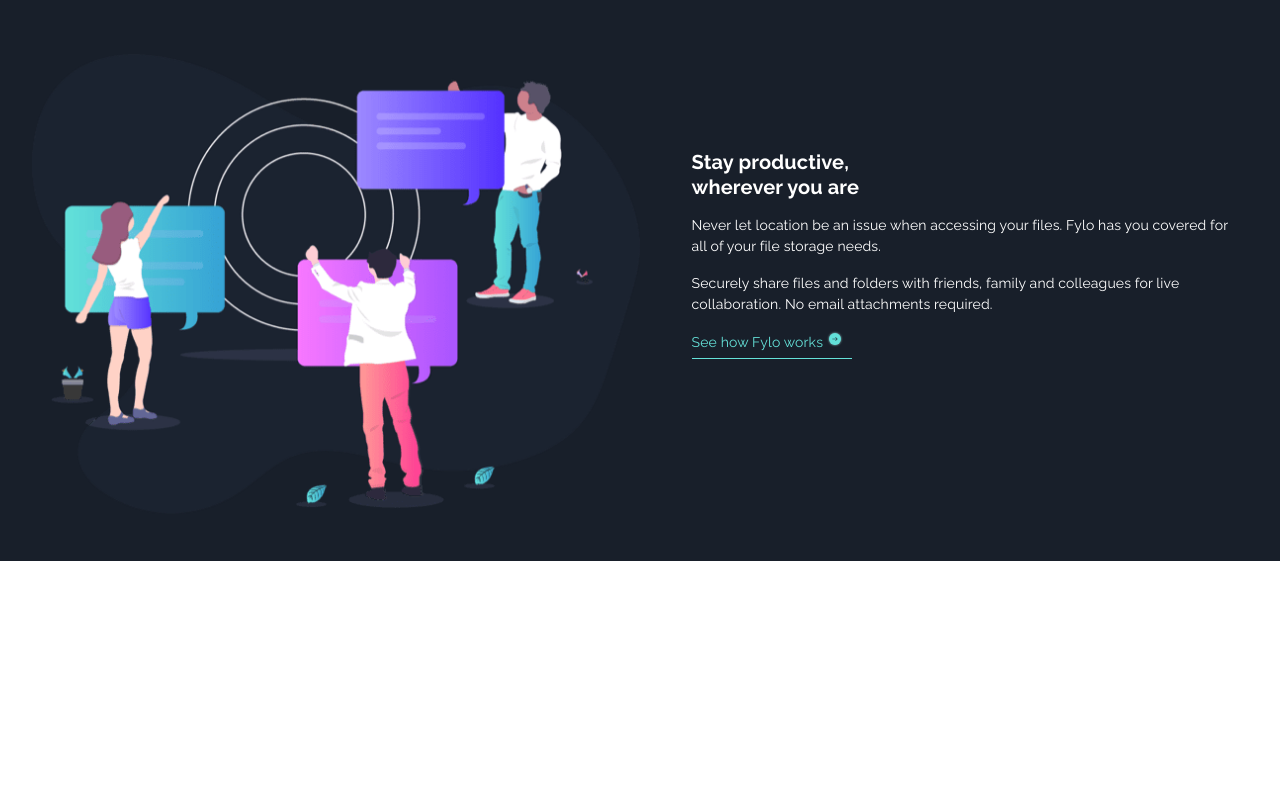
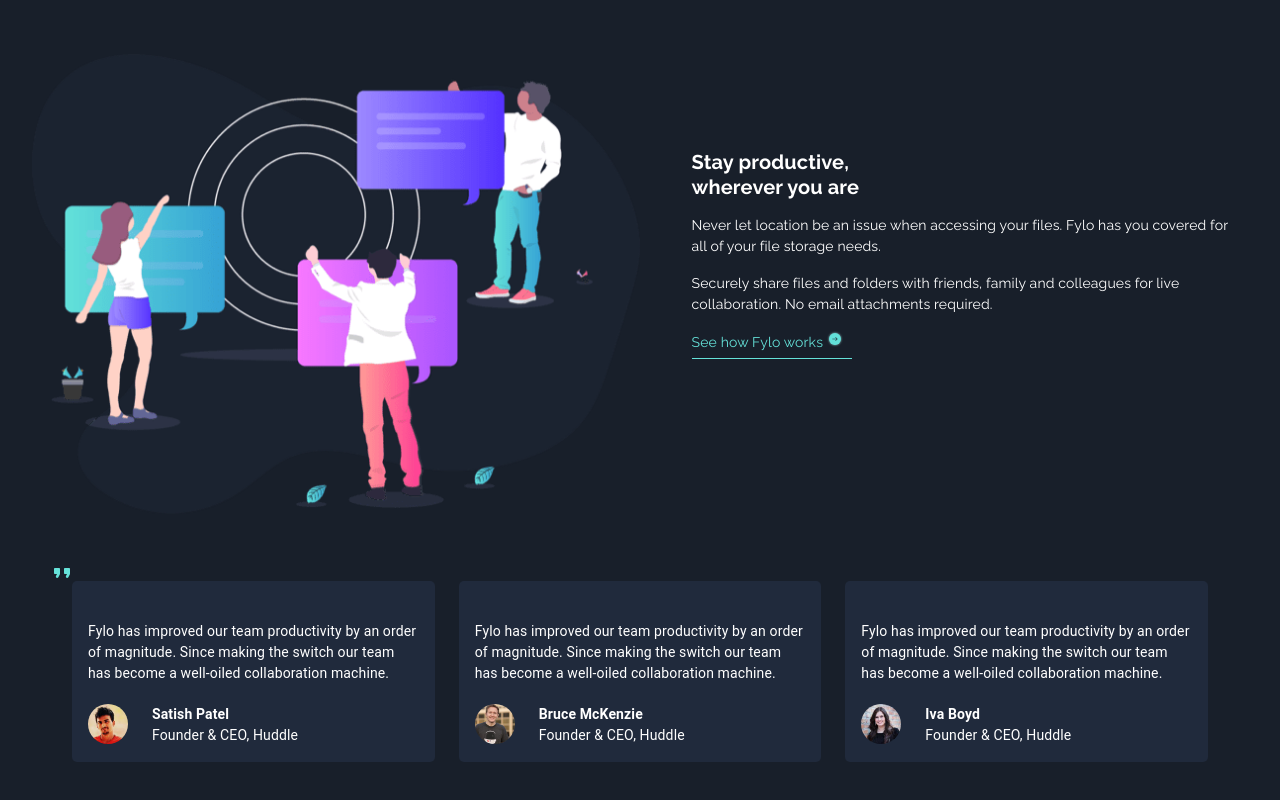
Before and after one commit to meyoh-23/fylo-dark, a React (Create React App) app: page / in a window 1280 px wide. Shown: the part 1897-2697 px from the top of the page. Before the commit the page ends 2458 px from the top, so only its background shows below. Built offline with nearby package versions, Linux system fonts and the light colour scheme.

Commit message:
complete testimonial layout

```diff
--- a/src/App.js
+++ b/src/App.js
@@ -2,6 +2,7 @@
 import Hero from "./components/Hero";
 import Features from "./components/Features";
 import StayProductive from "./components/StayProductive";
+import Testimonials from "./components/Testimonials";
 
 
 const theme = createTheme({
@@ -37,6 +38,7 @@
       <Hero/>
       <Features/>
       <StayProductive/>
+      <Testimonials/>
     </Box>
     </ThemeProvider>
     </>
--- a/src/assets/data.js
+++ b/src/assets/data.js
@@ -2,23 +2,28 @@
 import bruceAvatar from './images/profile-2.jpg';
 import IvanAvatar from './images/profile-3.jpg';
 
-export const Testimonials = [
+const testimonials = [
     {
         name: "Satish Patel",
         role: "Founder & CEO, Huddle",
         testimony: "Fylo has improved our team productivity by an order of magnitude. Since making the switch our team has become a well-oiled collaboration machine.",
         avatar: satoshiAvatar,
+        id: 1
     },
     {
         name: "Bruce McKenzie",
         role: "Founder & CEO, Huddle",
         testimony: "Fylo has improved our team productivity by an order of magnitude. Since making the switch our team has become a well-oiled collaboration machine.",
         avatar: bruceAvatar,
+        id: 2,
     },
     {
         name: "Iva Boyd",
         role: "Founder & CEO, Huddle",
         testimony: "Fylo has improved our team productivity by an order of magnitude. Since making the switch our team has become a well-oiled collaboration machine.",
         avatar: IvanAvatar,
+        id: 3,
     },
-]
+];
+
+export default testimonials;
--- /dev/null
+++ b/src/components/Testimonials.jsx
@@ -0,0 +1,103 @@
+import { Avatar, Box, Typography } from "@mui/material";
+import testimonials from './../assets/data';
+import FormatQuoteRoundedIcon from '@mui/icons-material/FormatQuoteRounded';
+
+
+const Testimonials = () => {
+    return (
+    <Box
+    variant='section'
+    sx={{
+        display: "flex",
+        flexDirection: {
+            xs: "column",
+            md: "row",
+        },
+        justifyContent: "space-evenly",
+        gap: 3,
+        alignItems: "center",
+        bgcolor:"hsl(218, 28%, 13%)",
+        px: {
+            xs: 2,
+            md: 9
+        },
+        pt: 2.5,
+        pb: 9,
+        position: "relative",
+    }}
+    >
+        <Box
+        variant="span"
+        sx={{
+            position: "absolute",
+            left: {
+                xs: "15px",
+                md: "50px",
+            },
+            top: "0",
+            color: "hsl(176, 68%, 64%)"
+        }}
+        >
+            <FormatQuoteRoundedIcon/>
+        </Box>
+
+        {
+            testimonials.map((item) => {
+                const {name, role, testimony, avatar, id} = item;
+                return <Box key={id}
+                sx={{
+                    display: "flex",
+                    flexDirection: 'column',
+                    gap: 2.5,
+                    px: 2,
+                    pt: 5,
+                    pb: 2,
+                    background: "hsl(219, 30%, 18%)",
+                    borderRadius: "5px",
+                }}
+                >
+                    <Typography
+                    sx={{
+                        color: "secondary.main",
+                        fontWeight: "400",
+                        fontStyle: "'Raleway', sans-serif",
+                        fontSize: "0.875rem",
+                    }}
+                    >{testimony}</Typography>
+                    <Box
+                    sx={{
+                        display: "flex",
+                        gap: 3,
+                    }}
+                    >
+                        <Avatar src={avatar} alt={name}/>
+                        <Box>
+                            <Typography
+                            sx={{
+                                color: "secondary.main",
+                                fontWeight: "700",
+                                fontStyle: "'Raleway', sans-serif",
+                                fontSize: "0.875rem",
+                            }}
+                            >
+                                {name}
+                            </Typography>
+                            <Typography
+                            sx={{
+                                color: "secondary.main",
+                                fontWeight: "400",
+                                fontStyle: "'Open Sans', sans-serif",
+                                fontSize: "0.875rem",
+                            }}
+                            >
+                                {role}
+                            </Typography>
+                        </Box>
+                    </Box>
+                </Box>
+            })
+        }
+    </Box>
+)}
+
+export default Testimonials;
```
